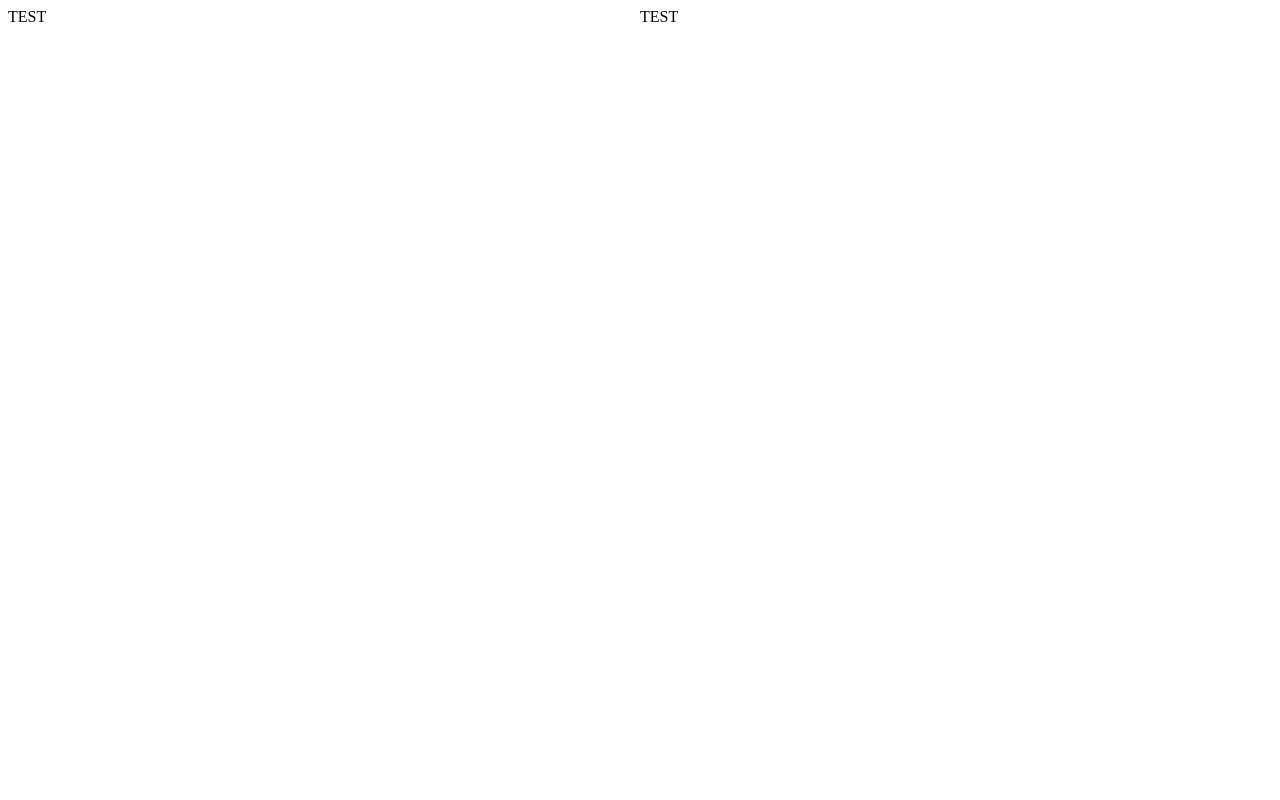
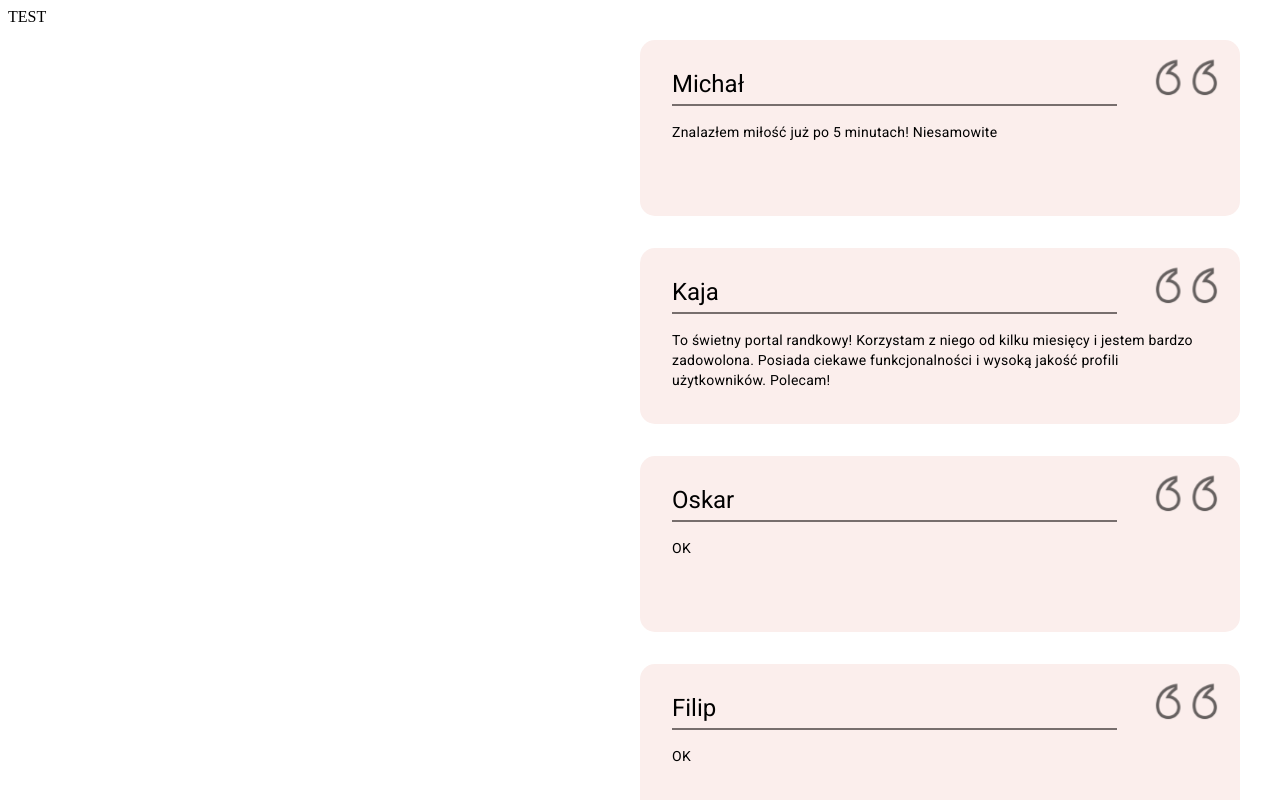
Before and after one commit to AndroBrain/PartnerFinderWWW, a React (Create React App) app: page / in a window 1280 px wide. Shown: the top 800 px of the page. Built offline with nearby package versions, Linux system fonts and the light colour scheme.

Commit message:
Add opinions part of the home page

```diff
--- a/src/pages/home/preview/HomePagePreview.js
+++ b/src/pages/home/preview/HomePagePreview.js
@@ -1,11 +1,27 @@
+import {OpinionCard} from "./OpinionCard";
+
 export function HomePagePreview() {
+
     return <div className="flex-row">
         <div className="flex-column flex-1">
             <span>TEST</span>
         </div>
 
-        <div className="flex-column flex-1">
-            <span>TEST</span>
+        <div className="flex-column flex-1 opinions-section">
+            {opinions.map(opinion => <OpinionCard author={opinion.author}
+                                                  text={opinion.text}/>)}
         </div>
     </div>
 }
+
+const opinions = [
+    {author: "Michał", text: "Znalazłem miłość już po 5 minutach! Niesamowite"},
+    {
+        author: "Kaja",
+        text: "To świetny portal randkowy! Korzystam z niego od kilku miesięcy i jestem bardzo zadowolona. Posiada ciekawe funkcjonalności i wysoką jakość profili użytkowników. Polecam!"
+    },
+    {author: "Oskar", text: "OK"},
+    {author: "Filip", text: "OK"},
+    {author: "Hubert", text: "OK"},
+
+]
--- /dev/null
+++ b/src/pages/home/preview/OpinionCard.js
@@ -0,0 +1,9 @@
+export function OpinionCard({author, text}) {
+    return <div className="opinion-card flex-column">
+        <div className="flex-row">
+            <span className="headline-small opinion-card-author">{author}</span>
+            <img className="opinion-card-quotation" src={"drawable/quotation.svg"} alt={"Cytat"}/>
+        </div>
+        <span className="body-medium opinion-card-text">{text}</span>
+    </div>
+}
--- a/src/styles/styles.css
+++ b/src/styles/styles.css
@@ -178,3 +178,34 @@
 .survey-error-span {
     margin-top: 16px;
 }
+
+.opinions-section {
+    margin: 32px;
+}
+
+.opinion-card {
+    background: var(--md-sys-color-inverse-on-surface);
+    border-radius: 15px;
+    min-height: 176px;
+    margin-bottom: 32px;
+}
+
+.opinion-card-author {
+    margin-left: 32px;
+    margin-right: 32px;
+    flex: 1;
+    margin-top: auto;
+    padding-bottom: 4px;
+    border-bottom: 2px solid rgba(32, 26, 25, 0.6);
+}
+
+.opinion-card-quotation {
+    margin-right: 16px;
+    margin-top: 8px;
+}
+
+.opinion-card-text {
+    margin-top: 16px;
+    margin-left: 32px;
+    margin-right: 32px;
+}
```
Also changed, not shown: public/drawable/quotation.svg (added).
